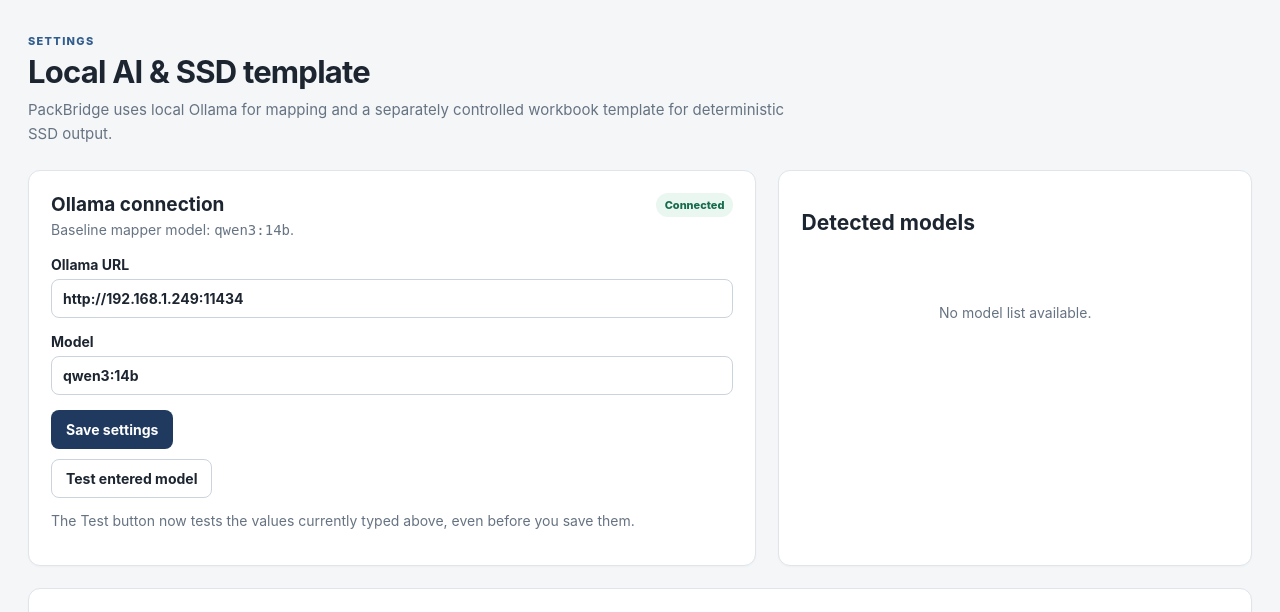
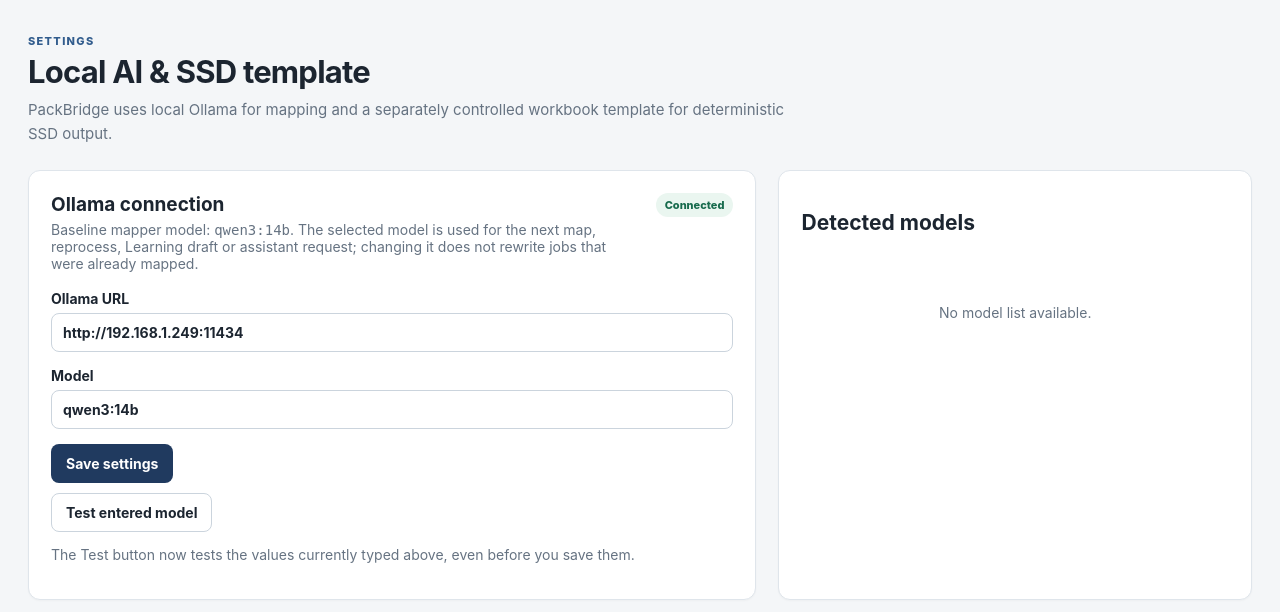
Before and after one commit to zageabb/PackBridge, a Flask app: page /settings/ in a window 1280 px wide. Shown: the part 68-680 px from the top of the page. Run offline with Flask 3, Linux system fonts and the light colour scheme; data that the repository does not hold is empty.

Commit message:
docs: clarify runtime model change behaviour

```diff
--- a/packbridge/templates/settings.html
+++ b/packbridge/templates/settings.html
@@ -15,7 +15,7 @@
     <div class="section-heading">
       <div>
         <h2>Ollama connection</h2>
-        <p>Baseline mapper model: <code>qwen3:14b</code>.</p>
+        <p>Baseline mapper model: <code>qwen3:14b</code>. The selected model is used for the next map, reprocess, Learning draft or assistant request; changing it does not rewrite jobs that were already mapped.</p>
       </div>
       {% if connection.connected %}
         <span class="status status-mapped">Connected</span>
```
